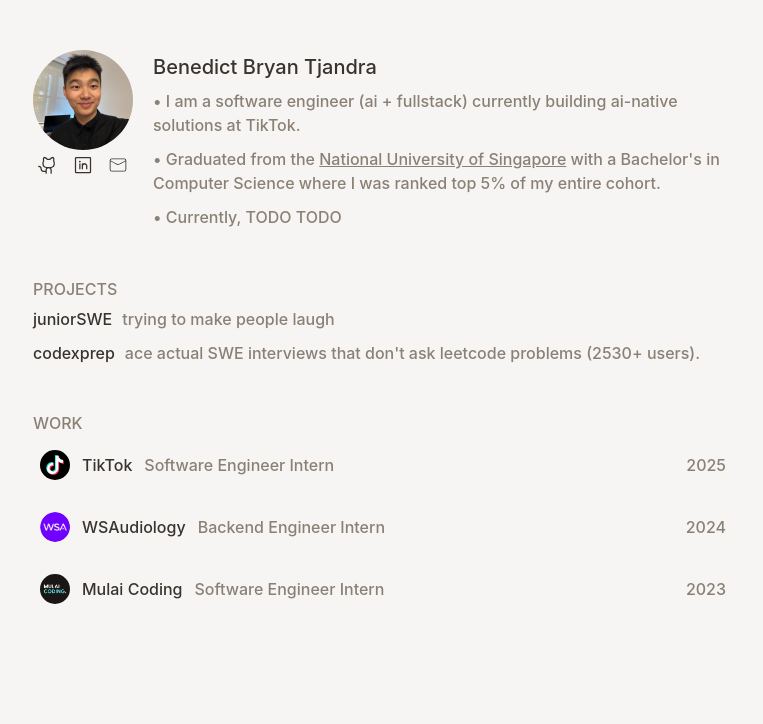
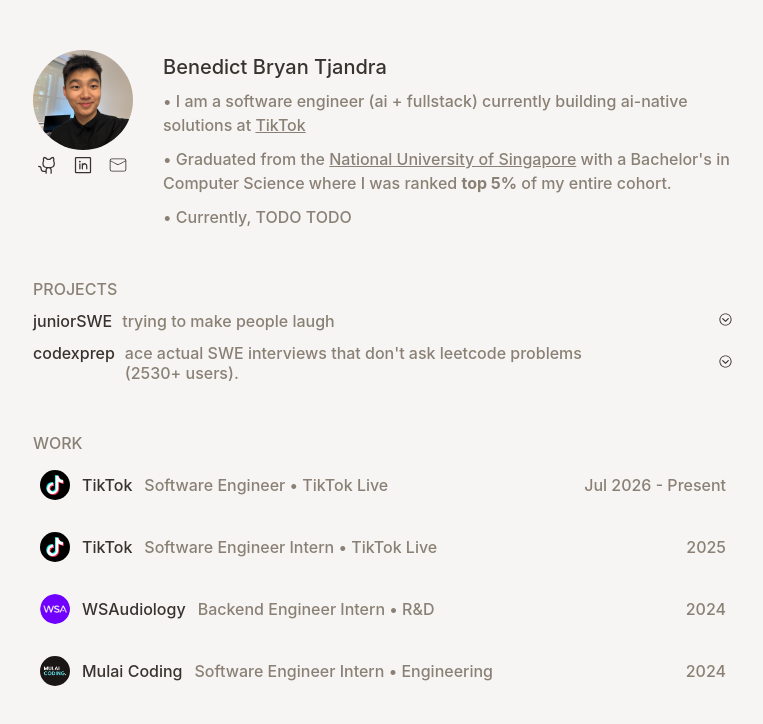
Before and after one commit to bryantjandra/personal-portfolio, a React (Vite) app: page / in a window 1280 px wide. Shown: the top 724 px of the page, without its empty margins (257-1020 px from the left). Built offline with nearby package versions, Linux system fonts and the light colour scheme.

Commit message:
feat: add in placeholder stuff for full description of projects

```diff
--- a/src/components/Profile/Profile.module.css
+++ b/src/components/Profile/Profile.module.css
@@ -23,7 +23,7 @@
 .container {
   display: flex;
   align-items: start;
-  column-gap: 20px;
+  column-gap: 30px;
 }
 
 .subContainer {
--- a/src/components/Profile/Profile.tsx
+++ b/src/components/Profile/Profile.tsx
@@ -36,7 +36,14 @@
           <p className={styles.name}>Benedict Bryan Tjandra</p>
           <p className={styles.description}>
             • I am a software engineer (ai + fullstack) currently building
-            ai-native solutions at TikTok.
+            ai-native solutions at {""}
+            <a
+              className={styles.underlinedText}
+              href="https://lifeattiktok.com/"
+              target="__blank"
+            >
+              TikTok
+            </a>{" "}
           </p>
           <p className={styles.description}>
             • Graduated from the {""}
@@ -47,7 +54,8 @@
             >
               National University of Singapore
             </a>{" "}
-            {""} with a Bachelor's in Computer Science where I was ranked top 5%
+            {""} with a Bachelor's in Computer Science where I was ranked {""}
+            <b>top 5%</b> {""}
             of my entire cohort.
           </p>
           <p className={styles.description}>• Currently, TODO TODO</p>
--- a/src/components/Projects/ProjectItem.module.css
+++ b/src/components/Projects/ProjectItem.module.css
@@ -1,4 +1,5 @@
-.container {
+.containerLink {
+  width: 600px;
   display: flex;
   justify-content: start;
   gap: 10px;
@@ -7,7 +8,11 @@
   color: inherit;
 }
 
-.container:hover .title {
+.container {
+  display: flex;
+}
+
+.containerLink:hover .title {
   color: rgb(var(--color-hover));
 }
 
@@ -18,3 +23,33 @@
 .description {
   color: rgb(var(--color-muted));
 }
+
+.buttonIcon {
+  all: unset;
+  cursor: pointer;
+  margin-left: auto;
+}
+
+.arrowDropdown {
+  width: 15px;
+  height: 15px;
+  transition: transform 0.7s ease-in-out;
+  transform: rotate(0deg);
+}
+
+.arrowUp {
+  width: 15px;
+  height: 15px;
+  transition: transform 0.7s ease-in-out;
+  transform: rotate(180deg);
+}
+
+.fullDescription {
+  color: rgb(var(--color-muted-highlighted));
+  border-top-left-radius: 10px;
+  border: 2px solid rgb(var(--color-muted));
+  padding: 10px;
+  display: flex;
+  flex-direction: column;
+  row-gap: 5px;
+}
--- a/src/components/Projects/ProjectItem.tsx
+++ b/src/components/Projects/ProjectItem.tsx
@@ -1,15 +1,42 @@
 import type { Project } from "../../types";
 import styles from "./ProjectItem.module.css";
+import { IoIosArrowDropdown } from "react-icons/io";
+import { IoIosArrowDropup } from "react-icons/io";
+import { useState } from "react";
 
 interface ProjectItemProps {
   data: Project;
 }
 
 export default function ProjectItem({ data }: ProjectItemProps) {
+  const [showDescription, setShowDescription] = useState(false);
+
+  function handleClick() {
+    setShowDescription(!showDescription);
+  }
+
   return (
-    <a href={data.url} target="_blank" className={styles.container}>
-      <span className={styles.title}>{data.title}</span>
-      <span className={styles.description}>{data.description}</span>
-    </a>
+    <>
+      <div className={styles.container}>
+        <a href={data.url} target="_blank" className={styles.containerLink}>
+          <span className={styles.title}>{data.title}</span>
+          <span className={styles.description}>{data.description}</span>
+        </a>
+        <button className={styles.buttonIcon} onClick={handleClick}>
+          <IoIosArrowDropdown
+            className={showDescription ? styles.arrowUp : styles.arrowDropdown}
+          />
+        </button>
+      </div>
+
+      {showDescription && (
+        <div className={styles.fullDescription}>
+          {" "}
+          {data.completeDescription.map((desc) => {
+            return <div>• {desc}</div>;
+          })}
+        </div>
+      )}
+    </>
   );
 }
--- a/src/components/Projects/ProjectSection.module.css
+++ b/src/components/Projects/ProjectSection.module.css
@@ -7,11 +7,11 @@
 .container {
   display: flex;
   flex-direction: column;
-  row-gap: 14px;
+  row-gap: 12px;
 }
 
 .mainContainer {
   display: flex;
   flex-direction: column;
-  row-gap: 10px;
+  row-gap: 12px;
 }
--- a/src/data/index.ts
+++ b/src/data/index.ts
@@ -4,22 +4,29 @@
   {
     logo: "/tiktokLogo.jpeg",
     company: "TikTok",
-    role: "Software Engineer Intern",
+    role: "Software Engineer • TikTok Live",
+    date: "Jul 2026 - Present",
+    url: "https://lifeattiktok.com/",
+  },
+  {
+    logo: "/tiktokLogo.jpeg",
+    company: "TikTok",
+    role: "Software Engineer Intern • TikTok Live",
     date: "2025",
     url: "https://lifeattiktok.com/",
   },
   {
     logo: "/wsaLogo.jpg",
     company: "WSAudiology",
-    role: "Backend Engineer Intern",
+    role: "Backend Engineer Intern • R&D",
     date: "2024",
     url: "https://www.wsa.com/",
   },
   {
     logo: "/mulaiCodingLogo.png",
     company: "Mulai Coding",
-    role: "Software Engineer Intern",
-    date: "2023",
+    role: "Software Engineer Intern • Engineering",
+    date: "2024",
     url: "https://mulaicoding.com/",
   },
 ];
@@ -29,6 +36,10 @@
     logo: "/youtubeLogo.png",
     title: "juniorSWE",
     description: "trying to make people laugh",
+    completeDescription: [
+      "Documenting the highs and lows of life as a junior software engineer",
+      "Currently at 8 subscribers lol",
+    ],
     url: "https://www.youtube.com/@juniorSWE",
   },
   {
@@ -36,6 +47,12 @@
     title: "codexprep",
     description:
       "ace actual SWE interviews that don't ask leetcode problems (2530+ users).",
+    completeDescription: [
+      "Prepares candidates for real-world SWE interviews — system design, take-homes, and behavioral rounds",
+      "Featured #1 on Product Hunt for a full week",
+      "Built with Next.js, PostgreSQL, and Stripe",
+      "Over 2,530 users across 40+ countries",
+    ],
     url: "https://www.codexprep.com/",
   },
 ];
--- a/src/types/index.ts
+++ b/src/types/index.ts
@@ -10,5 +10,6 @@
   logo: string;
   title: string;
   description: string;
+  completeDescription: string[];
   url: string;
 }
```
